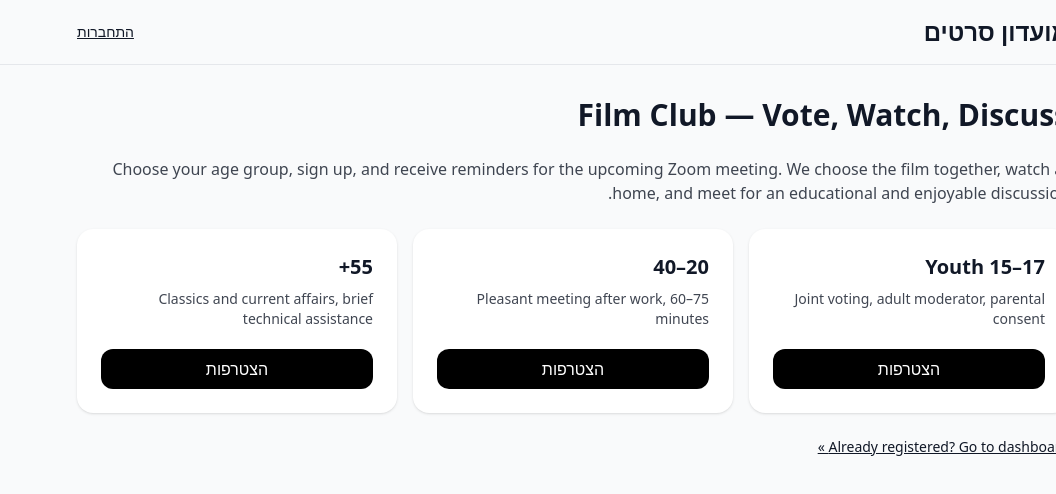
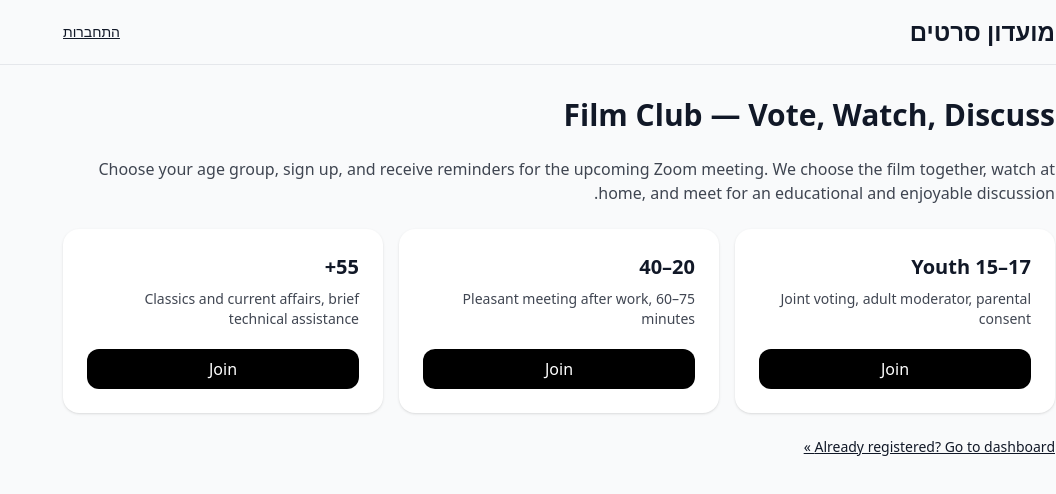
Before and after one commit to todore-tech/film-club, a Next.js app in the folder filmclubapp/: page /en in a window 1280 px wide. Shown: the top 494 px of the page, without its empty margins (224-1280 px from the left). Built offline with nearby package versions, Linux system fonts and the light colour scheme; no server answers.

Commit message:
Update page.tsx

```diff
--- a/filmclubapp/app/en/page.tsx
+++ b/filmclubapp/app/en/page.tsx
@@ -18,16 +18,19 @@ export default function Page() {
           title="Youth 15–17"
           description="Joint voting, adult moderator, parental consent"
           age="15-17"
+          ctaLabel="Join"
         />
         <ClubCard
           title="20–40"
           description="Pleasant meeting after work, 60–75 minutes"
           age="20-40"
+          ctaLabel="Join"
         />
         <ClubCard
           title="55+"
           description="Classics and current affairs, brief technical assistance"
           age="55+"
+          ctaLabel="Join"
         />
       </div>
       <Link href="/dashboard" className="underline text-sm">
```
